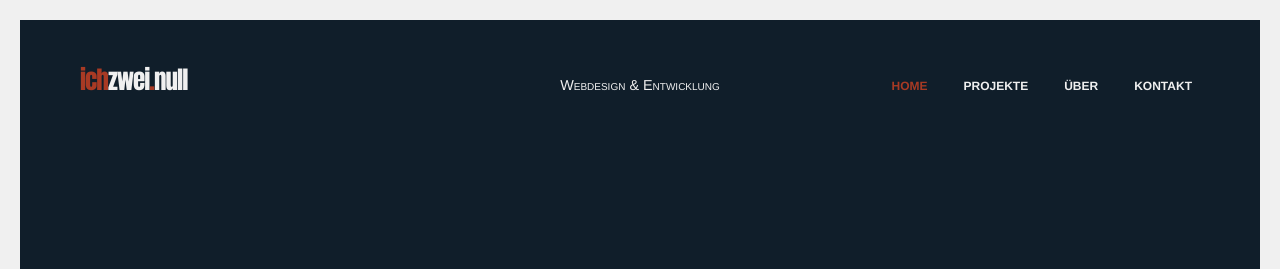
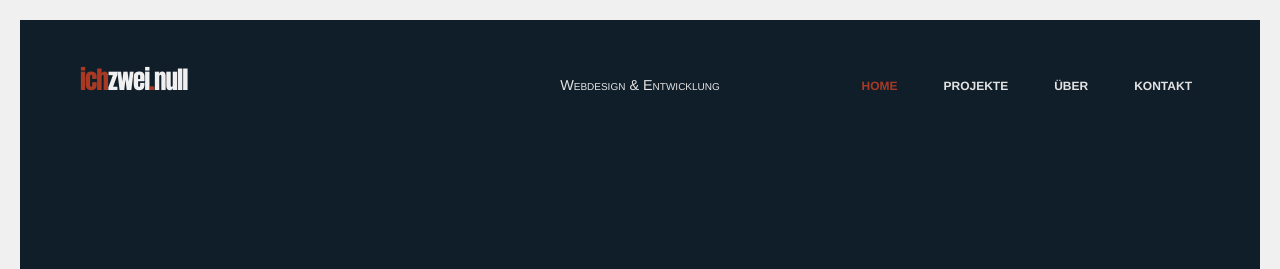
Before and after one commit to rschach/ichzweinull, a Jekyll site: the page built from index.html, in a window 1280 px wide. Shown: the top 269 px of the page. Built offline with Jekyll 4.4.1, drawn with Linux system fonts in a browser that asks for light colours; nearby versions of some CDN libraries; some web fonts are replaced.

Commit message:
Layout tweaks

```diff
--- a/_sass/2-layout/_header.sass
+++ b/_sass/2-layout/_header.sass
@@ -24,6 +24,7 @@
 
 .tagline
   p
+    color: darken($neutral, 5%)
     font-size: 90%
     font-variant: small-caps
     font-weight: 400
--- a/css/main.css
+++ b/css/main.css
@@ -202,14 +202,20 @@
   margin-top: 1.5em;
   margin-bottom: 1.5em; }
 
-.sections {
-  padding: 20px;
+div.sections {
+  padding: 2px;
   margin: 0 auto;
   max-width: 1420px; }
+  @media screen and (min-width: 600px) {
+    div.sections {
+      padding: 10px; } }
+  @media screen and (min-width: 800px) {
+    div.sections {
+      padding: 20px; } }
 
 section {
   min-height: 85vh; }
-  @media screen and (min-width: 1600px) {
+  @media screen and (min-width: 1400px) {
     section {
       min-height: 75vh; } }
 
@@ -242,6 +248,7 @@
   color: #a83a24; }
 
 .tagline p {
+  color: #e3e3e3;
   font-size: 90%;
   font-variant: small-caps;
   font-weight: 400;
@@ -262,10 +269,14 @@
       -webkit-justify-content: flex-end;
           -ms-flex-pack: end;
               justify-content: flex-end; } }
-  .main-header nav ul li:not(:last-of-type) {
-    margin-right: 20px; }
+  @media screen and (min-width: 1000px) {
+    .main-header nav ul li:not(:last-of-type) {
+      margin-right: 20px; } }
+  @media screen and (min-width: 1200px) {
+    .main-header nav ul li:not(:last-of-type) {
+      margin-right: 30px; } }
   .main-header nav ul li a {
-    color: #f0f0f0;
+    color: #e3e3e3;
     font-size: 75%;
     font-weight: 700;
     text-transform: uppercase;
--- a/js/functions.js
+++ b/js/functions.js
@@ -18,7 +18,7 @@
     e.preventDefault();
 
     $body.animate({
-        scrollTop: $target.offset().top-70
+        scrollTop: $target.offset().top-50
     }, 300);
   }
 
```
Also changed, not shown: _sass/2-layout/_menu.sass (+7 -3 lines), _sass/2-layout/_sections.sass (+9 -3 lines).
